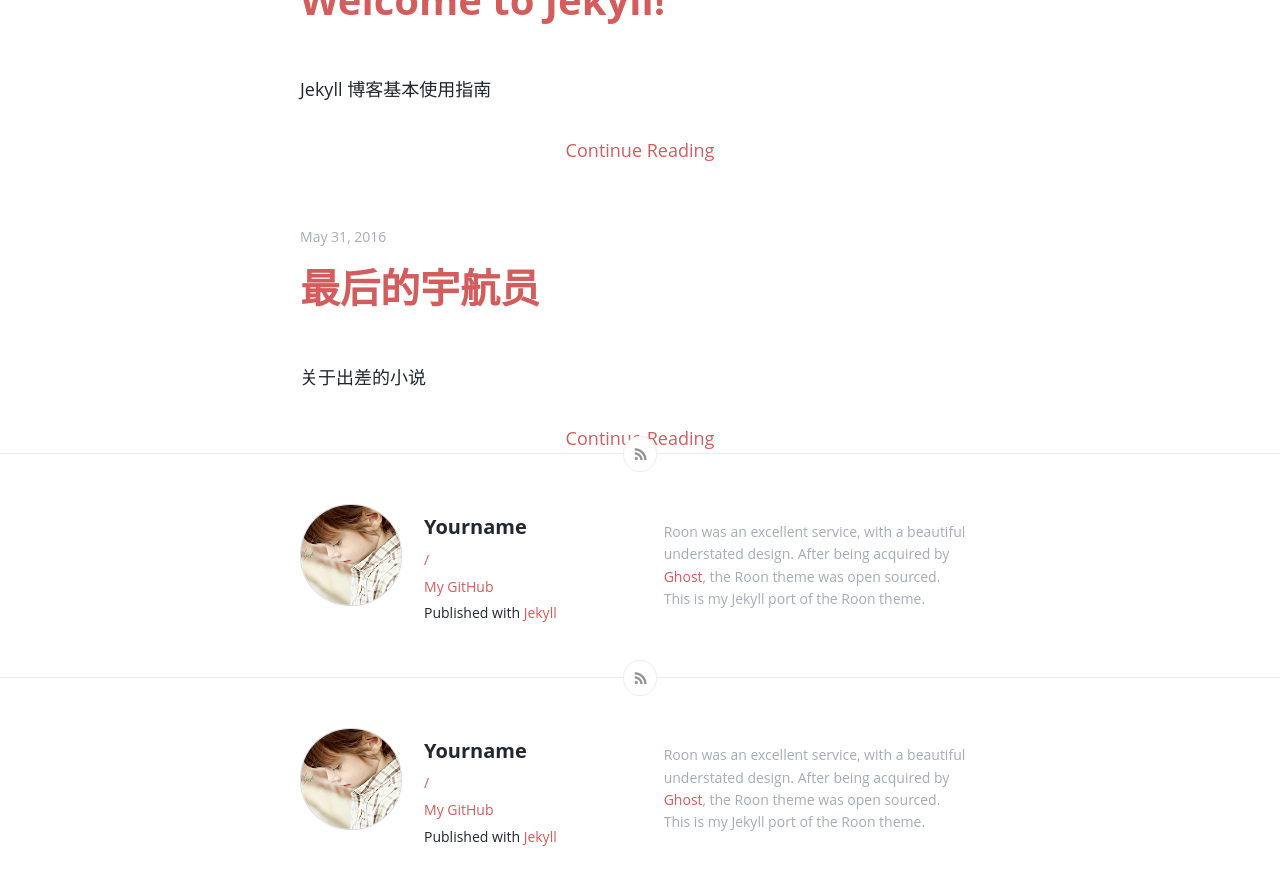
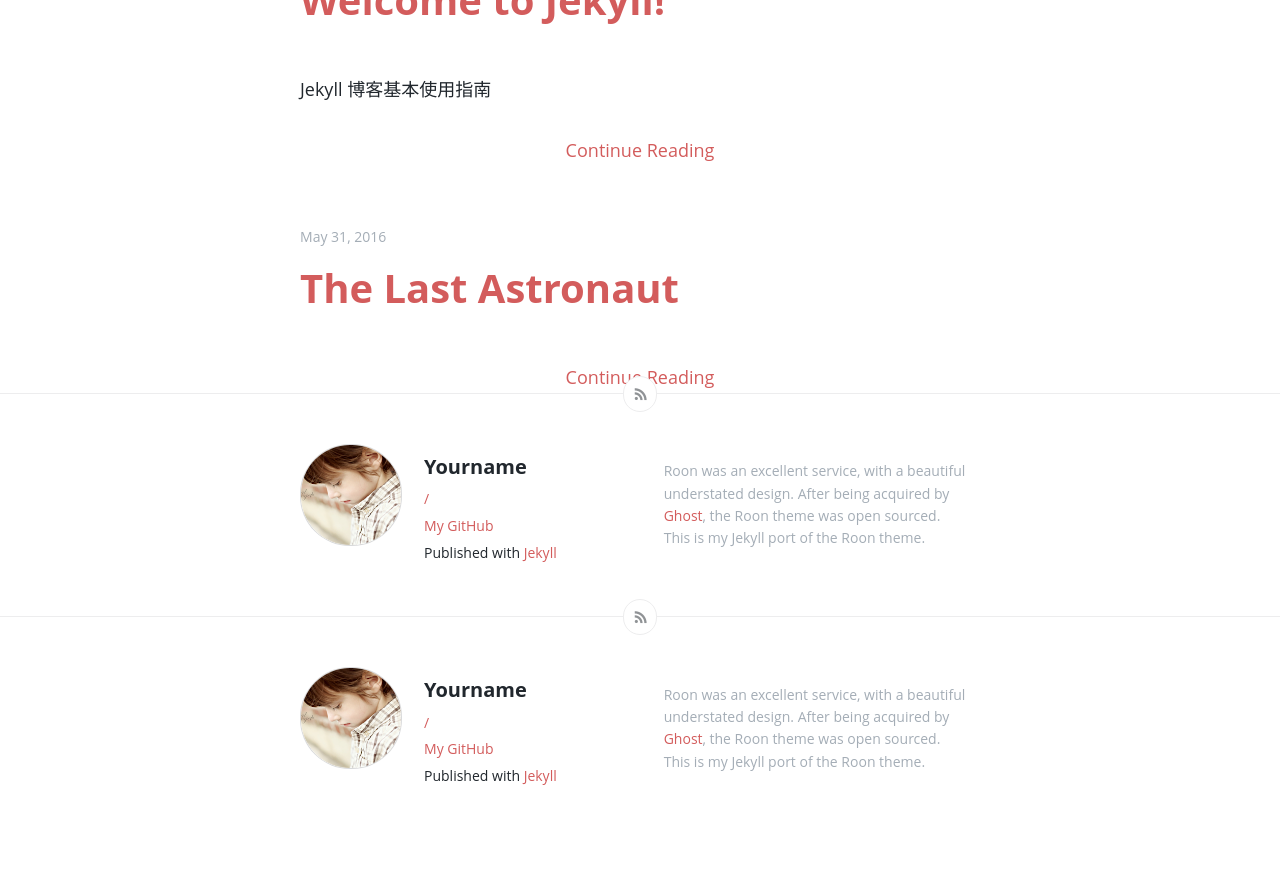
Before and after one commit to sardine2/wangshourong, a Jekyll site: the page built from index.html, in a window 1280 px wide and 900 px high, scrolled down 1184 px. Shown: the top 885 px of the window. Built offline with Jekyll 4.4.1, drawn with Linux system fonts in a browser that asks for light colours; the list of posts is cut into pages by our own code; after the commit the page ends 2024 px from its top, so only the background shows below that.

Commit message:
add astronaut

```diff
--- a/_posts/2016-05-31-the-last-astronaut.md
+++ b/_posts/2016-05-31-the-last-astronaut.md
@@ -1,10 +1,8 @@
----
+ ---
 layout: post
 title:  "最后的宇航员"
-categories: blog
-description: 关于出差的小说
+description:
 image:
----
 
 ---
 *这是2016年5月31日写给你的第一篇小说*
```
